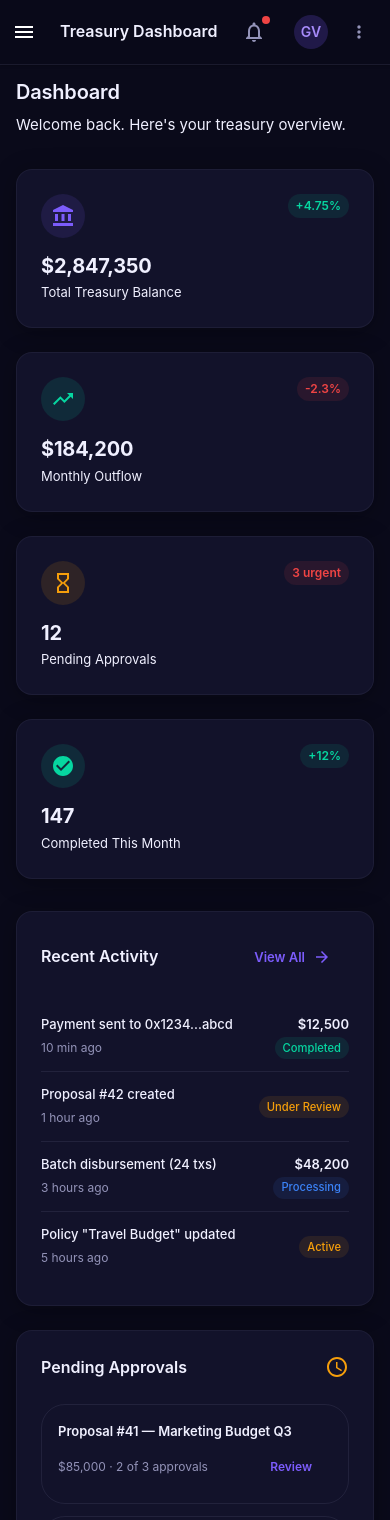
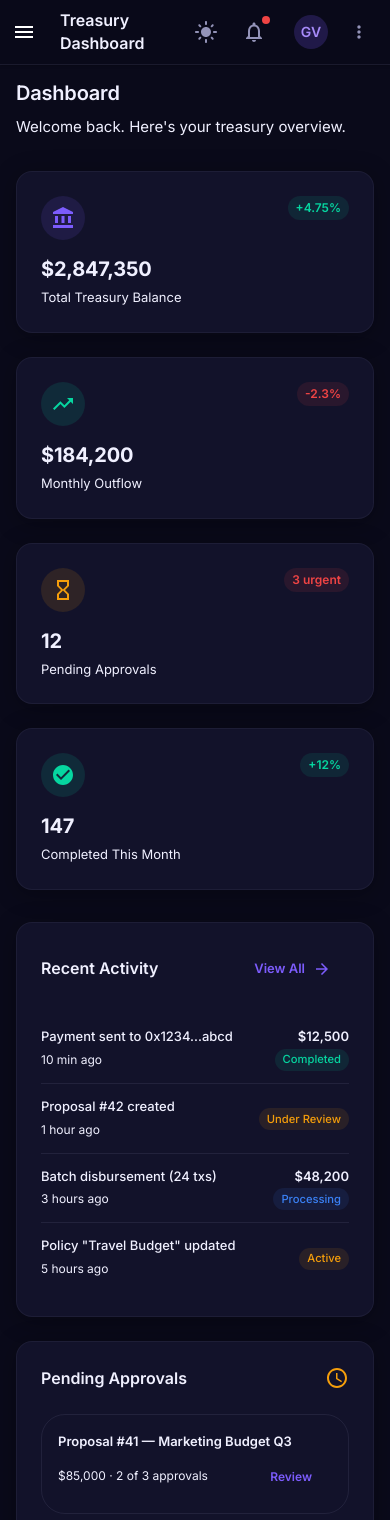
Before and after one commit to GranaryVault/GranaryVault, a Next.js app: page / in a window 390 px wide. Shown: the top 1520 px of the page. Built offline with nearby package versions, Linux system fonts and the light colour scheme; what @mui/material-nextjs would draw is missing.

Commit message:
Phase 2: Theme & design system — dark/light toggle with persistence, Inter font, glass effects, semantic helpers, mobile sidebar wiring

```diff
--- a/src/app/layout.tsx
+++ b/src/app/layout.tsx
@@ -1,4 +1,5 @@
 import type { Metadata } from 'next';
+import { inter } from '@/theme/fonts';
 import ThemeRegistry from '@/theme/ThemeRegistry';
 
 export const metadata: Metadata = {
@@ -9,8 +10,8 @@ export const metadata: Metadata = {
 
 export default function RootLayout({ children }: { children: React.ReactNode }) {
   return (
-    <html lang="en">
-      <body style={{ margin: 0 }}>
+    <html lang="en" className={inter.variable}>
+      <body style={{ margin: 0, fontFamily: inter.style.fontFamily }}>
         <ThemeRegistry>{children}</ThemeRegistry>
       </body>
     </html>
--- a/src/components/Layout/AppLayout.tsx
+++ b/src/components/Layout/AppLayout.tsx
@@ -1,5 +1,6 @@
 'use client';
 
+import { useState } from 'react';
 import { Box } from '@mui/material';
 import Sidebar from '@/components/Layout/Sidebar';
 import Header from '@/components/Layout/Header';
@@ -7,11 +8,17 @@ import Header from '@/components/Layout/Header';
 const DRAWER_WIDTH = 280;
 
 export default function AppLayout({ children }: { children: React.ReactNode }) {
+  const [mobileOpen, setMobileOpen] = useState(false);
+
   return (
     <Box sx={{ display: 'flex', minHeight: '100vh' }}>
-      <Sidebar drawerWidth={DRAWER_WIDTH} />
+      <Sidebar
+        drawerWidth={DRAWER_WIDTH}
+        mobileOpen={mobileOpen}
+        onMobileToggle={setMobileOpen}
+      />
       <Box sx={{ flexGrow: 1, display: 'flex', flexDirection: 'column' }}>
-        <Header drawerWidth={DRAWER_WIDTH} />
+        <Header drawerWidth={DRAWER_WIDTH} onMenuClick={() => setMobileOpen(true)} />
         <Box
           component="main"
           sx={{
--- a/src/components/Layout/Header.tsx
+++ b/src/components/Layout/Header.tsx
@@ -19,15 +19,20 @@ import {
   NotificationsOutlined as NotificationsIcon,
   AccountBalanceWalletOutlined as WalletIcon,
   MoreVert as MoreIcon,
+  DarkMode as DarkModeIcon,
+  LightMode as LightModeIcon,
 } from '@mui/icons-material';
+import { useThemeMode } from '@/theme/ThemeRegistry';
 
 interface HeaderProps {
   drawerWidth: number;
+  onMenuClick?: () => void;
 }
 
-export default function Header({ drawerWidth }: HeaderProps) {
+export default function Header({ drawerWidth, onMenuClick }: HeaderProps) {
   const theme = useTheme();
   const isMobile = useMediaQuery(theme.breakpoints.down('md'));
+  const { mode, toggleTheme } = useThemeMode();
 
   return (
     <AppBar
@@ -35,7 +40,10 @@ export default function Header({ drawerWidth }: HeaderProps) {
       sx={{
         width: { md: `calc(100% - ${drawerWidth}px)` },
         ml: { md: `${drawerWidth}px` },
-        backgroundColor: alpha(theme.palette.background.default, 0.85),
+        backgroundColor: alpha(
+          theme.palette.background.default,
+          mode === 'dark' ? 0.85 : 0.95
+        ),
         backdropFilter: 'blur(12px)',
         borderBottom: `1px solid ${theme.palette.divider}`,
       }}
@@ -43,7 +51,7 @@ export default function Header({ drawerWidth }: HeaderProps) {
     >
       <Toolbar sx={{ minHeight: '64px !important', px: { xs: 2, md: 4 } }}>
         {isMobile && (
-          <IconButton edge="start" sx={{ mr: 2 }} onClick={() => {}}>
+          <IconButton edge="start" sx={{ mr: 2 }} onClick={onMenuClick}>
             <MenuIcon />
           </IconButton>
         )}
@@ -54,12 +62,27 @@ export default function Header({ drawerWidth }: HeaderProps) {
             flexGrow: 1,
             fontWeight: 600,
             fontSize: { xs: '1rem', md: '1.1rem' },
+            color: 'text.primary',
           }}
         >
           Treasury Dashboard
         </Typography>
 
         <Box sx={{ display: 'flex', alignItems: 'center', gap: 1 }}>
+          {/* Theme toggle */}
+          <Tooltip title={mode === 'dark' ? 'Switch to light mode' : 'Switch to dark mode'}>
+            <IconButton
+              onClick={toggleTheme}
+              sx={{
+                color: 'text.secondary',
+                transition: 'all 0.3s ease',
+                '&:hover': { color: 'primary.light', transform: 'rotate(20deg)' },
+              }}
+            >
+              {mode === 'dark' ? <LightModeIcon /> : <DarkModeIcon />}
+            </IconButton>
+          </Tooltip>
+
           <Tooltip title="Connect Wallet">
             <Button
               variant="outlined"
@@ -68,7 +91,7 @@ export default function Header({ drawerWidth }: HeaderProps) {
               sx={{
                 borderRadius: 2.5,
                 borderColor: alpha(theme.palette.primary.main, 0.4),
-                color: 'primary.light',
+                color: 'primary.main',
                 textTransform: 'none',
                 fontWeight: 500,
                 display: { xs: 'none', sm: 'flex' },
--- a/src/theme/ThemeRegistry.tsx
+++ b/src/theme/ThemeRegistry.tsx
@@ -1,16 +1,80 @@
 'use client';
 
-import { ThemeProvider, CssBaseline } from '@mui/material';
+import React, { createContext, useContext, useState, useMemo, useEffect, ReactNode } from 'react';
+import { ThemeProvider, CssBaseline, GlobalStyles } from '@mui/material';
 import { AppRouterCacheProvider } from '@mui/material-nextjs/v15-appRouter';
-import granaryVaultTheme from '@/theme/theme';
+import { darkTheme, lightTheme } from '@/theme/theme';
 
-export default function ThemeRegistry({ children }: { children: React.ReactNode }) {
+type ThemeMode = 'dark' | 'light';
+
+interface ThemeContextType {
+  mode: ThemeMode;
+  toggleTheme: () => void;
+}
+
+const ThemeContext = createContext<ThemeContextType>({
+  mode: 'dark',
+  toggleTheme: () => {},
+});
+
+export const useThemeMode = () => useContext(ThemeContext);
+
+const globalStyles = (
+  <GlobalStyles
+    styles={{
+      '*': {
+        scrollbarWidth: 'thin',
+        scrollbarColor: 'rgba(147, 147, 184, 0.2) transparent',
+      },
+      '*::-webkit-scrollbar': {
+        width: '6px',
+        height: '6px',
+      },
+      '*::-webkit-scrollbar-track': {
+        background: 'transparent',
+      },
+      '*::-webkit-scrollbar-thumb': {
+        background: 'rgba(147, 147, 184, 0.2)',
+        borderRadius: '3px',
+        '&:hover': {
+          background: 'rgba(147, 147, 184, 0.3)',
+        },
+      },
+    }}
+  />
+);
+
+export default function ThemeRegistry({ children }: { children: ReactNode }) {
+  const [mode, setMode] = useState<ThemeMode>('dark');
+
+  useEffect(() => {
+    const stored = localStorage.getItem('granaryvault-theme-mode');
+    if (stored === 'light' || stored === 'dark') {
+      setMode(stored);
+    }
+  }, []);
+
+  const toggleTheme = () => {
+    setMode((prev) => {
+      const next = prev === 'dark' ? 'light' : 'dark';
+      localStorage.setItem('granaryvault-theme-mode', next);
+      return next;
+    });
+  };
+
+  const theme = useMemo(() => (mode === 'dark' ? darkTheme : lightTheme), [mode]);
+
+  const contextValue = useMemo(() => ({ mode, toggleTheme }), [mode]);
+
   return (
     <AppRouterCacheProvider>
-      <ThemeProvider theme={granaryVaultTheme}>
-        <CssBaseline />
-        {children}
-      </ThemeProvider>
+      <ThemeContext.Provider value={contextValue}>
+        <ThemeProvider theme={theme}>
+          <CssBaseline />
+          {globalStyles}
+          {children}
+        </ThemeProvider>
+      </ThemeContext.Provider>
     </AppRouterCacheProvider>
   );
 }
--- /dev/null
+++ b/src/theme/fonts.ts
@@ -0,0 +1,8 @@
+import { Inter } from 'next/font/google';
+
+export const inter = Inter({
+  subsets: ['latin'],
+  display: 'swap',
+  variable: '--font-inter',
+  weight: ['400', '500', '600', '700', '800'],
+});
--- a/src/theme/theme.ts
+++ b/src/theme/theme.ts
@@ -1,105 +1,41 @@
 'use client';
 
-import { createTheme } from '@mui/material/styles';
+import { createTheme, alpha } from '@mui/material/styles';
+import type {} from '@mui/material/themeCssVarsAugmentation';
 
-const granaryVaultTheme = createTheme({
-  palette: {
-    mode: 'dark',
-    primary: {
-      main: '#7C5CFC',
-      light: '#A78BFA',
-      dark: '#5B3FD9',
-      contrastText: '#FFFFFF',
-    },
-    secondary: {
-      main: '#06D6A0',
-      light: '#34E8B6',
-      dark: '#05A87D',
-      contrastText: '#0A0A1A',
-    },
-    background: {
-      default: '#0A0A1A',
-      paper: '#12122A',
-    },
-    text: {
-      primary: '#F0F0FF',
-      secondary: '#9393B8',
-    },
-    error: {
-      main: '#EF4444',
-      light: '#F87171',
-    },
-    warning: {
-      main: '#F59E0B',
-      light: '#FBBF24',
-    },
-    success: {
-      main: '#06D6A0',
-      light: '#34E8B6',
-    },
-    info: {
-      main: '#3B82F6',
-      light: '#60A5FA',
-    },
-    divider: 'rgba(147, 147, 184, 0.12)',
-  },
-  typography: {
+// ── Shared typography ────────────────────────────────────────────────────────
+const typography = {
   fontFamily: '"Inter", "Roboto", "Helvetica", "Arial", sans-serif',
-    h1: {
-      fontSize: '2.25rem',
-      fontWeight: 700,
-      letterSpacing: '-0.02em',
-    },
-    h2: {
-      fontSize: '1.875rem',
-      fontWeight: 700,
-      letterSpacing: '-0.02em',
-    },
-    h3: {
-      fontSize: '1.5rem',
-      fontWeight: 600,
-      letterSpacing: '-0.01em',
-    },
-    h4: {
-      fontSize: '1.25rem',
-      fontWeight: 600,
-      letterSpacing: '-0.01em',
-    },
-    h5: {
-      fontSize: '1.125rem',
-      fontWeight: 600,
-    },
-    h6: {
-      fontSize: '1rem',
-      fontWeight: 600,
-    },
-    body1: {
-      fontSize: '0.9375rem',
-      lineHeight: 1.6,
-    },
-    body2: {
-      fontSize: '0.8125rem',
-      lineHeight: 1.6,
-    },
-    caption: {
-      fontSize: '0.75rem',
-      color: '#9393B8',
-    },
-  },
-  shape: {
-    borderRadius: 12,
-  },
-  components: {
+  h1: { fontSize: '2.25rem', fontWeight: 700, letterSpacing: '-0.02em', lineHeight: 1.2 },
+  h2: { fontSize: '1.875rem', fontWeight: 700, letterSpacing: '-0.02em', lineHeight: 1.25 },
+  h3: { fontSize: '1.5rem', fontWeight: 600, letterSpacing: '-0.01em', lineHeight: 1.3 },
+  h4: { fontSize: '1.25rem', fontWeight: 600, letterSpacing: '-0.01em', lineHeight: 1.35 },
+  h5: { fontSize: '1.125rem', fontWeight: 600, lineHeight: 1.4 },
+  h6: { fontSize: '1rem', fontWeight: 600, lineHeight: 1.45 },
+  body1: { fontSize: '0.9375rem', lineHeight: 1.6 },
+  body2: { fontSize: '0.8125rem', lineHeight: 1.6 },
+  caption: { fontSize: '0.75rem' },
+  overline: { fontSize: '0.6875rem', fontWeight: 600, letterSpacing: '0.08em', textTransform: 'uppercase' as const },
+};
+
+// ── Shared shape ─────────────────────────────────────────────────────────────
+const shape = { borderRadius: 12 };
+
+// ── Shared component overrides ───────────────────────────────────────────────
+const componentOverrides = (isDark: boolean) => ({
   MuiButton: {
     styleOverrides: {
       root: {
-          textTransform: 'none',
+        textTransform: 'none' as const,
         fontWeight: 600,
         borderRadius: 10,
         padding: '10px 20px',
+        transition: 'all 0.2s ease',
       },
       contained: {
-          boxShadow: '0 1px 3px rgba(124, 92, 252, 0.2)',
+        boxShadow: isDark
+          ? '0 1px 3px rgba(124, 92, 252, 0.2)'
+          : '0 1px 3px rgba(124, 92, 252, 0.15)',
       },
     },
   },
@@ -108,22 +44,21 @@ const granaryVaultTheme = createTheme({
       root: {
         backgroundImage: 'none',
         borderRadius: 16,
-          border: '1px solid rgba(147, 147, 184, 0.08)',
-          boxShadow: '0 4px 24px rgba(0, 0, 0, 0.3)',
+        border: `1px solid ${isDark ? 'rgba(147, 147, 184, 0.08)' : 'rgba(0, 0, 0, 0.06)'}`,
+        boxShadow: isDark
+          ? '0 4px 24px rgba(0, 0, 0, 0.3)'
+          : '0 2px 16px rgba(0, 0, 0, 0.06)',
+        transition: 'box-shadow 0.3s ease, border-color 0.3s ease',
       },
     },
   },
   MuiPaper: {
-      styleOverrides: {
-        root: {
-          backgroundImage: 'none',
-        },
-      },
+    styleOverrides: { root: { backgroundImage: 'none' } },
   },
   MuiDrawer: {
     styleOverrides: {
       paper: {
-          borderRight: '1px solid rgba(147, 147, 184, 0.08)',
+        borderRight: `1px solid ${isDark ? 'rgba(147, 147, 184, 0.08)' : 'rgba(0, 0, 0, 0.06)'}`,
         backgroundImage: 'none',
       },
     },
@@ -132,25 +67,95 @@ const granaryVaultTheme = createTheme({
     styleOverrides: {
       root: {
         backgroundImage: 'none',
-          boxShadow: '0 1px 3px rgba(0, 0, 0, 0.2)',
+        boxShadow: isDark
+          ? '0 1px 3px rgba(0, 0, 0, 0.2)'
+          : '0 1px 3px rgba(0, 0, 0, 0.05)',
       },
     },
   },
   MuiTableCell: {
     styleOverrides: {
       root: {
-          borderBottom: '1px solid rgba(147, 147, 184, 0.08)',
+        borderBottom: `1px solid ${isDark ? 'rgba(147, 147, 184, 0.08)' : 'rgba(0, 0, 0, 0.06)'}`,
       },
     },
   },
   MuiChip: {
+    styleOverrides: { root: { fontWeight: 500 } },
+  },
+  MuiTooltip: {
+    styleOverrides: {
+      tooltip: {
+        backgroundColor: isDark ? '#1E1E3A' : '#1A1A2E',
+        borderRadius: 8,
+        padding: '8px 14px',
+        fontSize: '0.75rem',
+      },
+    },
+  },
+  MuiTableContainer: {
     styleOverrides: {
       root: {
-          fontWeight: 500,
-        },
+        borderRadius: 16,
       },
     },
   },
 });
 
-export default granaryVaultTheme;
+// ── Dark theme ───────────────────────────────────────────────────────────────
+export const darkTheme = createTheme({
+  palette: {
+    mode: 'dark',
+    primary: { main: '#7C5CFC', light: '#A78BFA', dark: '#5B3FD9', contrastText: '#FFFFFF' },
+    secondary: { main: '#06D6A0', light: '#34E8B6', dark: '#05A87D', contrastText: '#0A0A1A' },
+    background: { default: '#0A0A1A', paper: '#12122A' },
+    text: { primary: '#F0F0FF', secondary: '#9393B8' },
+    error: { main: '#EF4444', light: '#F87171' },
+    warning: { main: '#F59E0B', light: '#FBBF24' },
+    success: { main: '#06D6A0', light: '#34E8B6' },
+    info: { main: '#3B82F6', light: '#60A5FA' },
+    divider: 'rgba(147, 147, 184, 0.12)',
+  },
+  typography,
+  shape,
+  components: componentOverrides(true),
+});
+
+// ── Light theme ──────────────────────────────────────────────────────────────
+export const lightTheme = createTheme({
+  palette: {
+    mode: 'light',
+    primary: { main: '#6D28D9', light: '#8B5CF6', dark: '#5B21B6', contrastText: '#FFFFFF' },
+    secondary: { main: '#059669', light: '#10B981', dark: '#047857', contrastText: '#FFFFFF' },
+    background: { default: '#F8FAFC', paper: '#FFFFFF' },
+    text: { primary: '#0F172A', secondary: '#64748B' },
+    error: { main: '#DC2626', light: '#EF4444' },
+    warning: { main: '#D97706', light: '#F59E0B' },
+    success: { main: '#059669', light: '#10B981' },
+    info: { main: '#2563EB', light: '#3B82F6' },
+    divider: 'rgba(0, 0, 0, 0.06)',
+  },
+  typography,
+  shape,
+  components: componentOverrides(false),
+});
+
+// ── Semantic color helpers ──────────────────────────────────────────────────
+/**
+ * Returns a gradient style for cards and backgrounds.
+ */
+export function primaryGradient(opacity: number = 1) {
+  return `linear-gradient(135deg, ${alpha('#7C5CFC', opacity * 0.15)}, ${alpha('#06D6A0', opacity * 0.08)})`;
+}
+
+/**
+ * Glass-morphism card style (dark mode only).
+ */
+export function glassStyle(dark: boolean) {
+  if (!dark) return {};
+  return {
+    backdropFilter: 'blur(12px)',
+    backgroundColor: 'rgba(18, 18, 42, 0.7)',
+    border: '1px solid rgba(147, 147, 184, 0.08)',
+  };
+}
```
Also changed, not shown: src/components/Layout/Sidebar.tsx (+27 -9 lines). Lines whose indentation alone changed are shown as unchanged.
